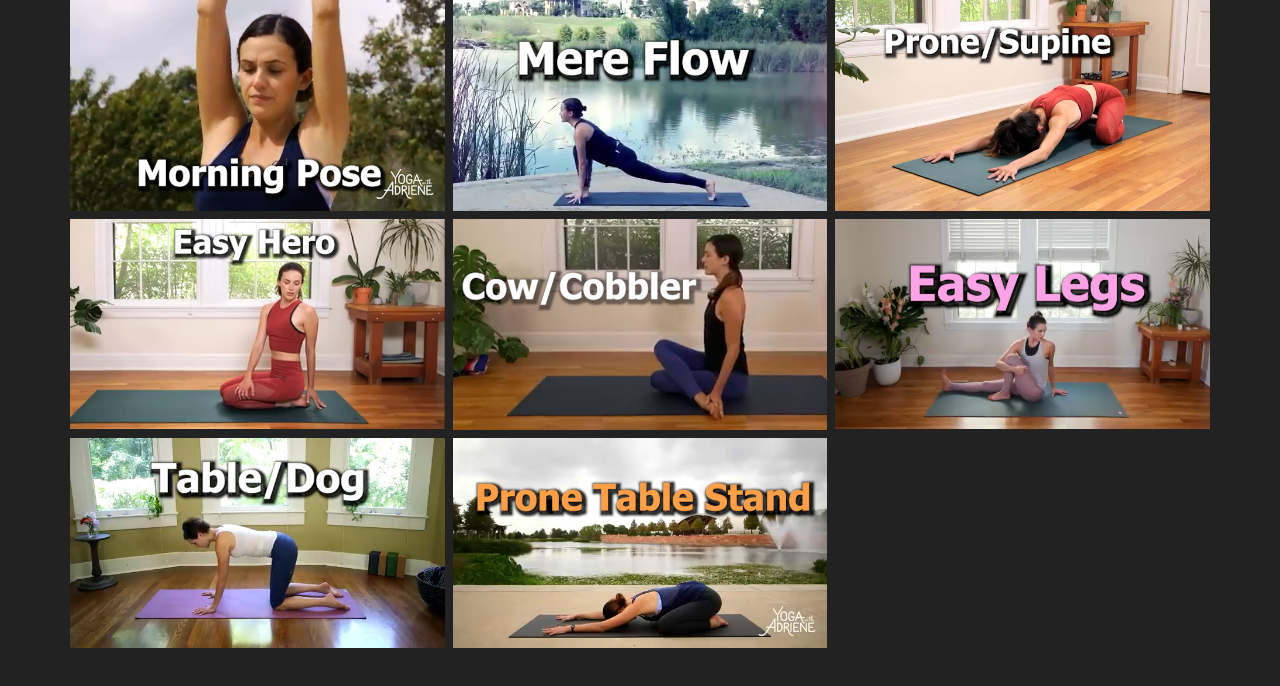
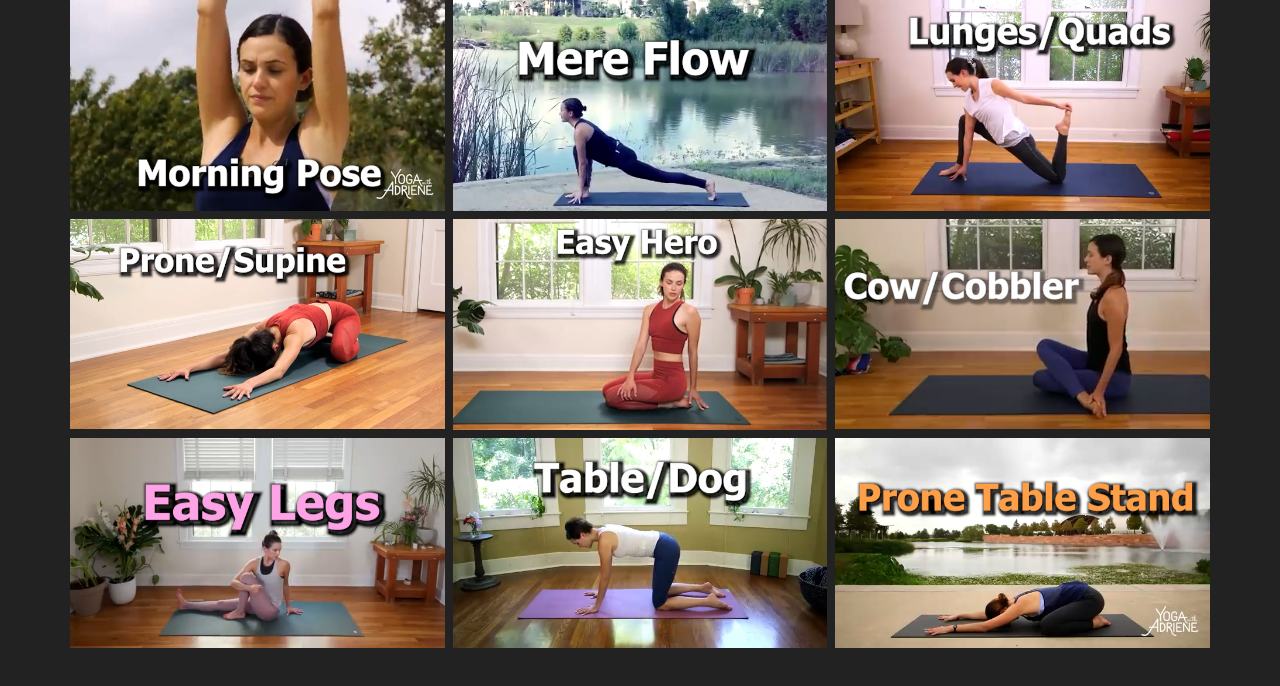
Before and after one commit to ryanmgreen96/yogahtml, a plain HTML site: page index.html in a window 1280 px wide. Drawn offline with Linux system fonts and the light colour scheme.

Commit message:
Update index.html

```diff
--- a/index.html
+++ b/index.html
@@ -45,6 +45,9 @@
     </a>
     <a href="https://drive.google.com/open?id=1isGXWLay4Kqbd9sariV2B22fd-x8gfN1&usp=drive_copy">
       <img src="MereFlow.jpg" alt="" />
+    </a>
+     <a href=" https://drive.google.com/open?id=1H5OifADZzaYoA_MOY8qCkJ-nInYaipAe&usp=drive_copy">
+      <img src="LungesQuads.jpg" alt="" />
     </a>
 
 
```
